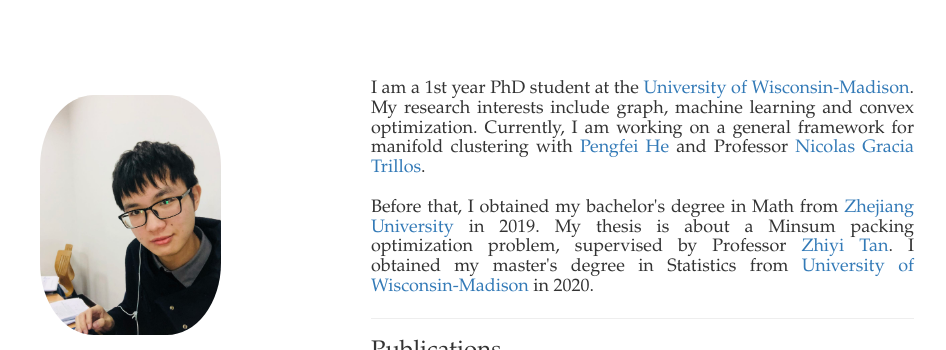
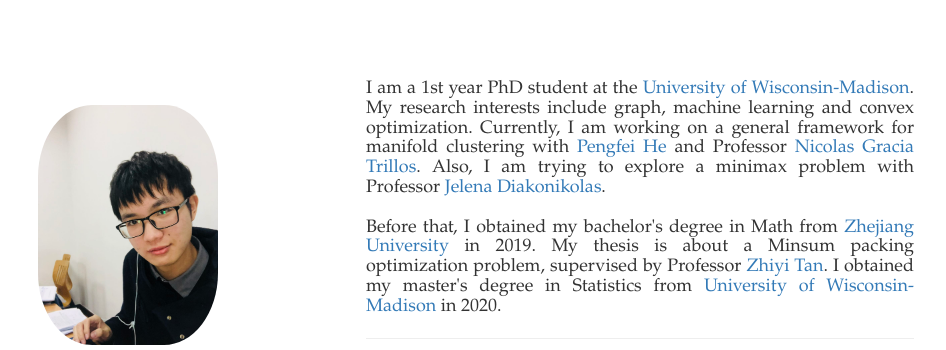
Before and after one commit to chl781/chl781.github.io, a plain HTML site: page index.html in a window 1280 px wide. Shown: the top 350 px of the page, without its empty margins (168-1114 px from the left). Drawn offline with nearby package versions, Linux system fonts and the light colour scheme.

Commit message:
add something

```diff
--- a/index.html
+++ b/index.html
@@ -48,7 +48,7 @@
 
 	<td>
 	<div align="justify">
-		<h4>I am a 1st year PhD student at the <a href="https://www.wisc.edu/" target="_blank">University of Wisconsin-Madison</a>. My research interests include graph, machine learning and convex optimization. Currently, I am working on a general framework for manifold clustering with <a href="https://www.researchgate.net/profile/Pengfei_He14" target="_blank">Pengfei He</a> and Professor <a href="https://www.nicolasgarciat.com/" target="_blank">Nicolas Gracia Trillos</a>. <!-- Also, I am trying to explore a minimax problem with Professor <a href="http://www.jelena-diakonikolas.com/" target="_blank">Jelena Diakonikolas</a>.-->
+		<h4>I am a 1st year PhD student at the <a href="https://www.wisc.edu/" target="_blank">University of Wisconsin-Madison</a>. My research interests include graph, machine learning and convex optimization. Currently, I am working on a general framework for manifold clustering with <a href="https://www.researchgate.net/profile/Pengfei_He14" target="_blank">Pengfei He</a> and Professor <a href="https://www.nicolasgarciat.com/" target="_blank">Nicolas Gracia Trillos</a>. Also, I am trying to explore a minimax problem with Professor <a href="http://www.jelena-diakonikolas.com/" target="_blank">Jelena Diakonikolas</a>.
 		<br><br>
 		Before that, I obtained my bachelor's degree in Math from <a href="http://www.math.zju.edu.cn/mathen/" target="_blank">Zhejiang University</a> in 2019. My thesis is about a Minsum packing optimization problem, supervised by Professor <a href=https://person.zju.edu.cn/en/0003325 target="_blank">Zhiyi Tan</a>. I obtained my master's degree in Statistics from <a href="https://www.wisc.edu/" target="_blank">University of Wisconsin-Madison</a> in 2020.
 		</h4>
```
